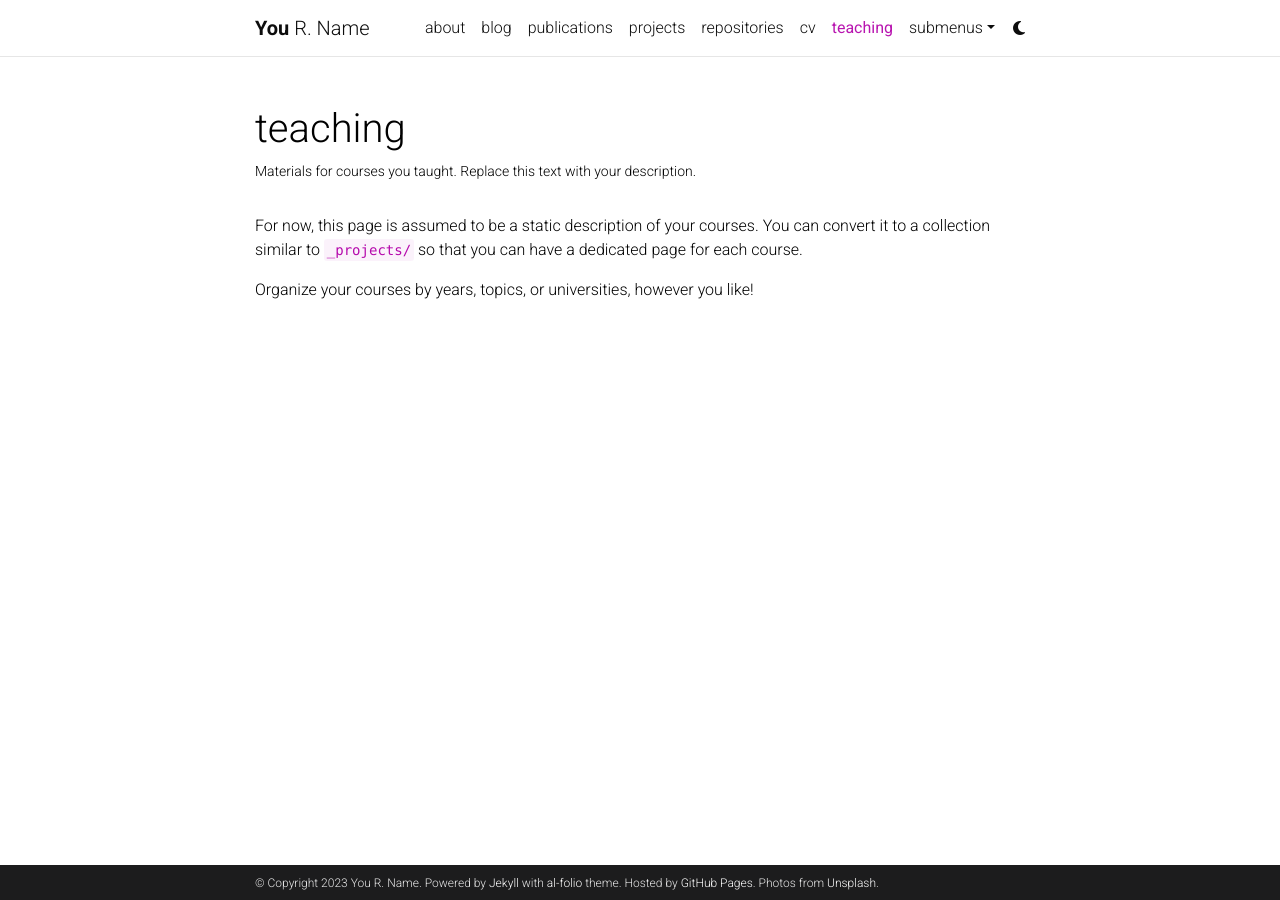
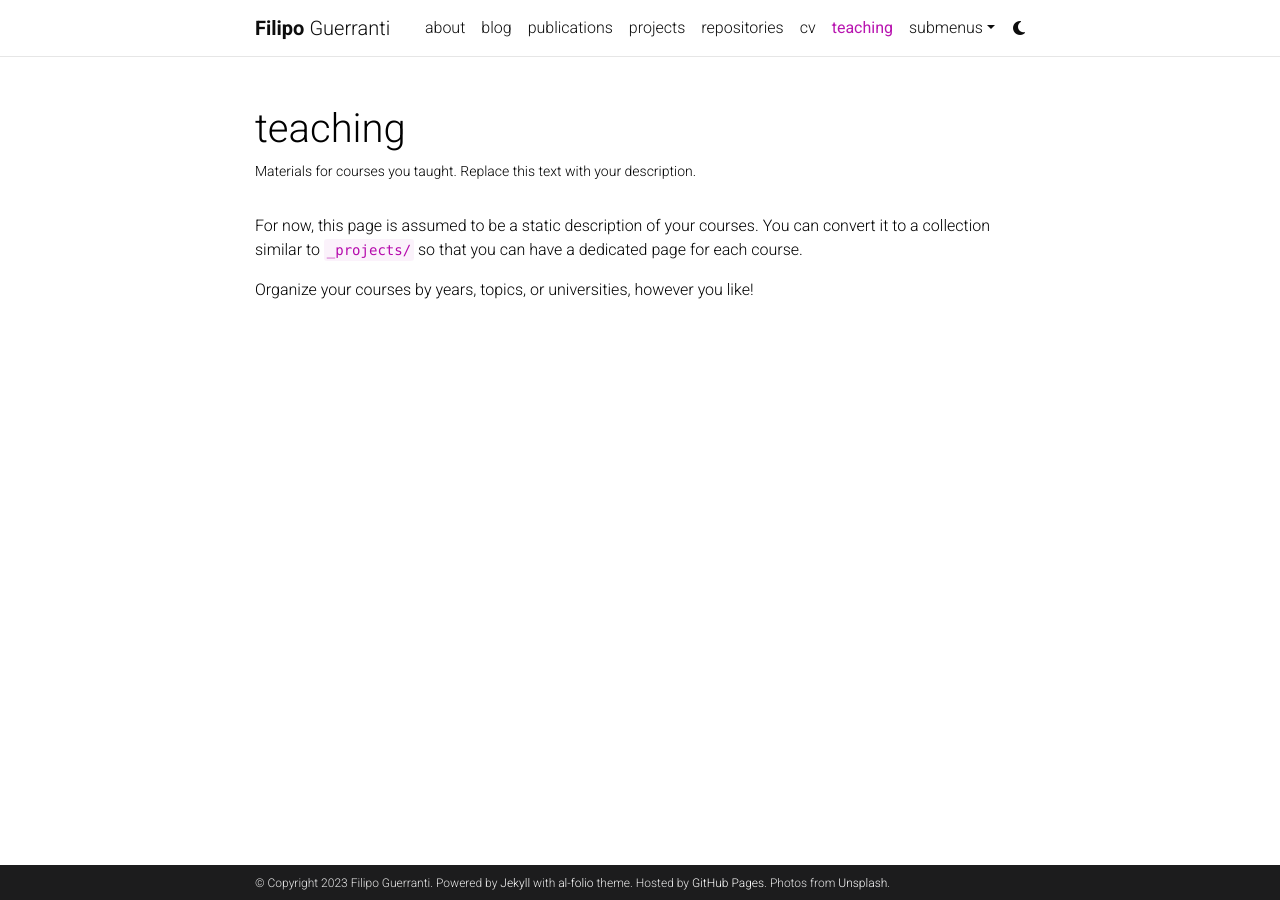
Before and after one commit to guerrantif/guerrantif.github.io, a Jekyll site: the page built from _pages/teaching.md, in a window 1280 px wide. Built offline with Jekyll 4.4.1, drawn with Linux system fonts in a browser that asks for light colours; comment, search, counter and statistics services are not loaded; a style sheet for code colours, icons or effects is not loaded.

Commit message:
First update _config.yml

```diff
--- a/_config.yml
+++ b/_config.yml
@@ -3,10 +3,10 @@
 # -----------------------------------------------------------------------------
 
 title: blank # the website title (if blank, full name will be used instead)
-first_name: You
-middle_name: R.
-last_name: Name
-email: you@example.com
+first_name: Filipo
+middle_name:
+last_name: Guerranti
+email:
 description: > # the ">" symbol means to ignore newlines until "footer_text:"
   A simple, whitespace theme for academics. Based on [*folio](https://github.com/bogoli/-folio) design.
 footer_text: >
@@ -18,8 +18,8 @@
 lang: en # the language of your site (for example: en, fr, cn, ru, etc.)
 icon: ⚛️  # the emoji used as the favicon (alternatively, provide image name in /assets/img/)
 
-url: https://alshedivat.github.io # the base hostname & protocol for your site
-baseurl: /al-folio # the subpath of your site, e.g. /blog/
+url: https://guerrantif.github.io # the base hostname & protocol for your site
+baseurl: # the subpath of your site, e.g. /blog/
 last_updated: false # set to true if you want to display last updated in the footer
 impressum_path:  # set to path to include impressum link in the footer, use the same path as permalink in a page, helps to conform with EU GDPR
 
```
